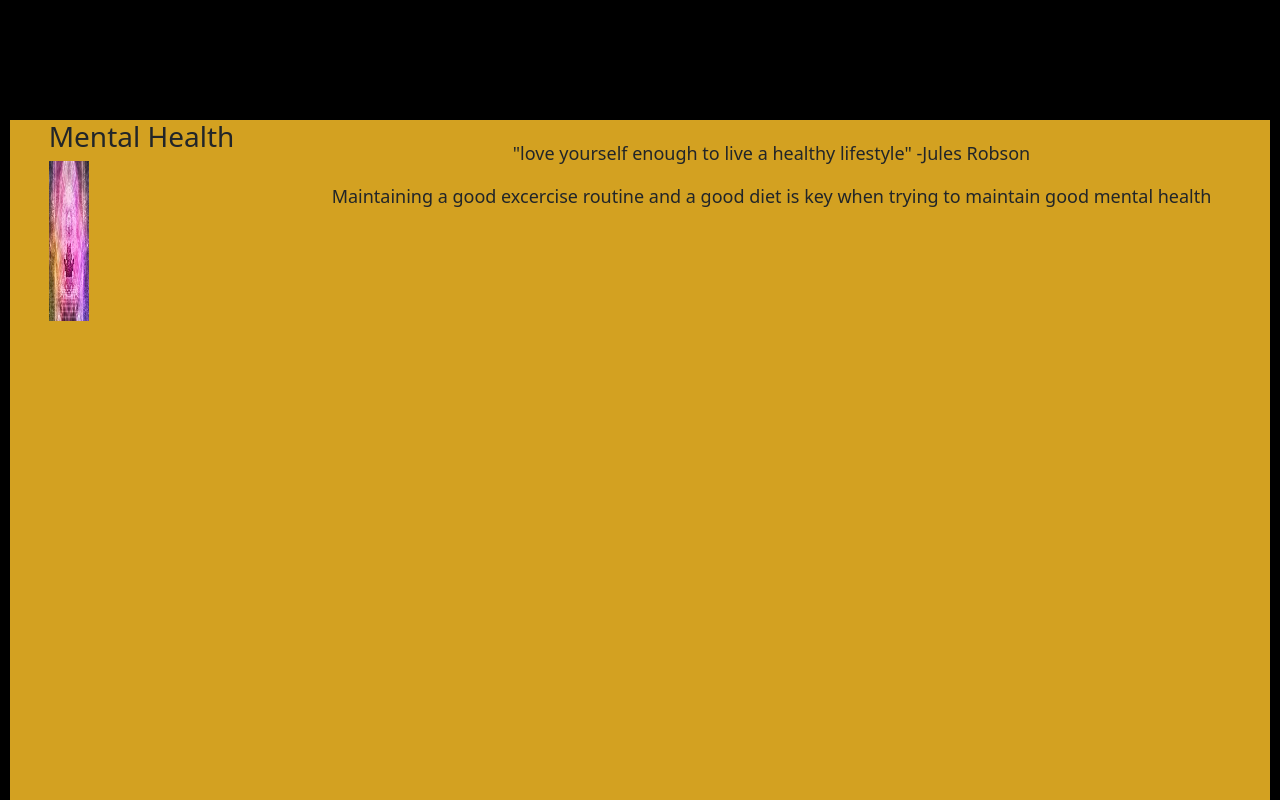
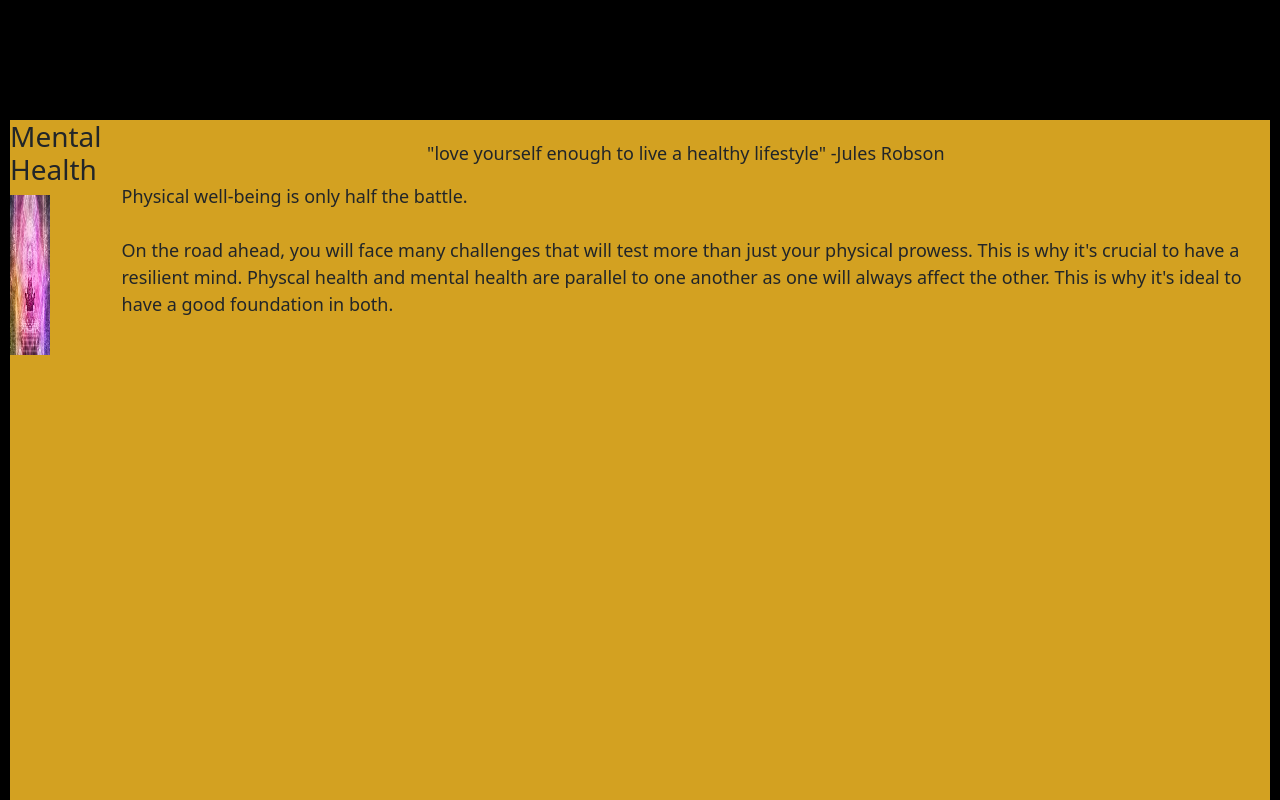
Before and after one commit to Jrock474/Front-End, a plain HTML site: page index.html in a window 1280 px wide. Shown: the part 1007-1807 px from the top of the page. Drawn offline with nearby package versions, Linux system fonts and the light colour scheme.

Commit message:
added content to mental health containter

```diff
--- a/index.html
+++ b/index.html
@@ -37,8 +37,14 @@
                     <img src="images/image_360.png">
                 </div>
                 <div class="content-containter">
-                    <p>"love yourself enough to live a healthy lifestyle" -Jules Robson</p>
-                    <p>Maintaining a good excercise routine and a good diet is key when trying to maintain good mental health</p>
+                    <p>
+                        "love yourself enough to live a healthy lifestyle" -Jules Robson
+                    </p>
+                    <p>
+                        Physical well-being is only half the battle. <br></br>
+                        On the road ahead, you will face many challenges that will test more than just your physical prowess. This is why it's crucial to have a resilient mind.
+                        Physcal health and mental health are parallel to one another as one will always affect the other. This is why it's ideal to have a good foundation in both.
+                    </p>
                 </div>
             </div>
         </div>
```
